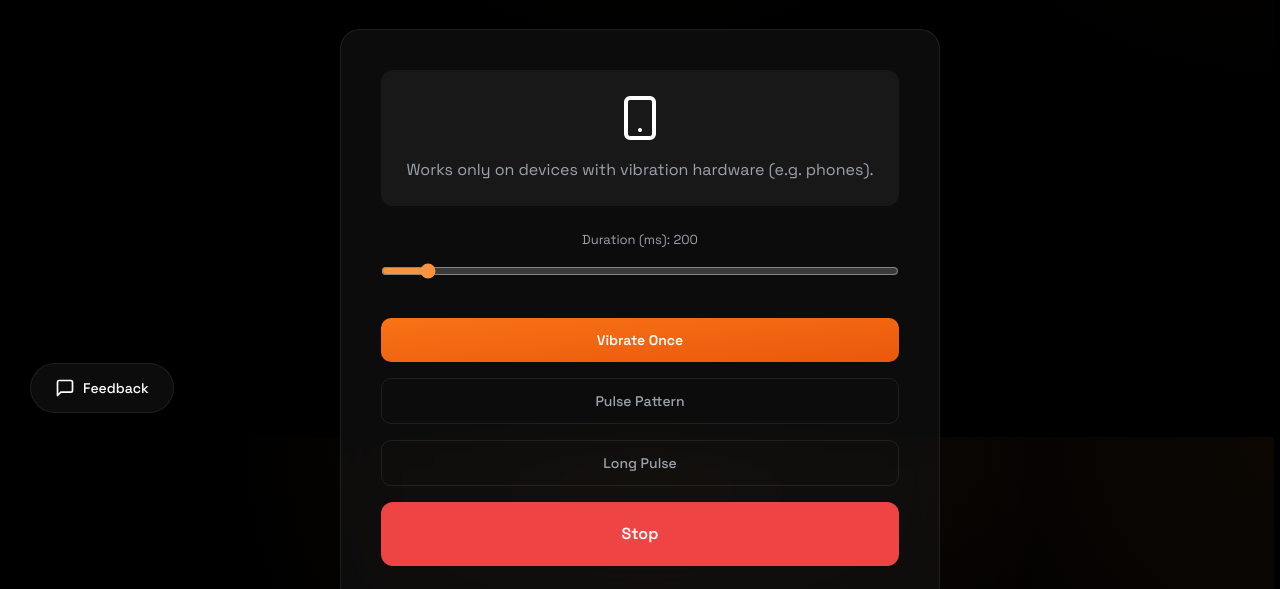
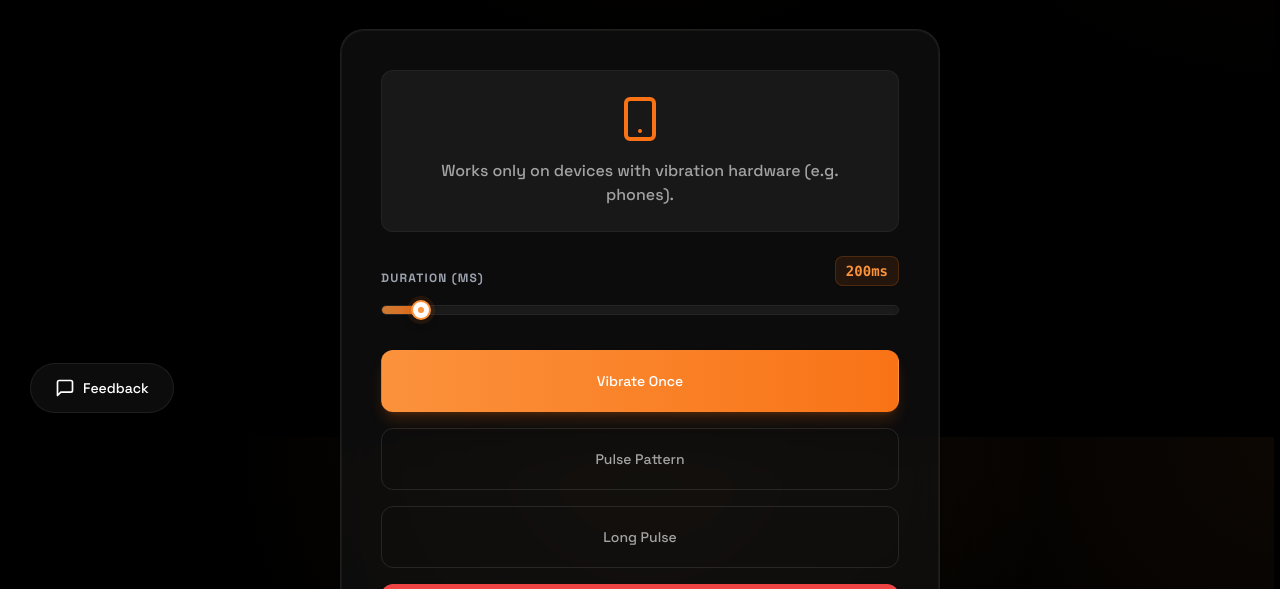
Before and after one commit to dailydevtools/Daily-Dev-Tools, a Next.js app: page /en/tools/vibration-tester in a window 1280 px wide. Shown: the part 363-952 px from the top of the page. Built offline with nearby package versions, Linux system fonts and the light colour scheme; no server answers.

Commit message:
refactor(tools): adopt Liquid design system for multiple tools
Includes fixes for light/dark mode visibility and icon styling in Mac Generator, Pretty Print URL, Timezone Converter, and Vibration Tester.

```diff
--- a/app/[locale]/tools/mac-generator/Client.tsx
+++ b/app/[locale]/tools/mac-generator/Client.tsx
@@ -9,6 +9,7 @@ import { LiquidCard } from "../../../components/ui/LiquidCard";
 import { LiquidButton } from "../../../components/ui/LiquidButton";
 import { LiquidInput } from "../../../components/ui/LiquidInput";
 import LiquidSelect from "../../../components/ui/LiquidSelect";
+import { LiquidCheckbox } from "../../../components/ui/LiquidCheckbox";
 
 export default function MacGeneratorClient() {
     const t = useTranslations('ToolPage');
@@ -75,15 +76,11 @@ export default function MacGeneratorClient() {
                         </div>
 
                         <div className="mb-8">
-                            <label className="flex items-center gap-3 text-[var(--foreground)] cursor-pointer group">
-                                <input
-                                    type="checkbox"
-                                    checked={uppercase}
-                                    onChange={e => setUppercase(e.target.checked)}
-                                    className="w-5 h-5 rounded border-gray-300 text-orange-500 focus:ring-orange-500 transition-colors bg-white/10 border-white/10"
-                                />
-                                <span className="group-hover:text-orange-500 transition-colors">{t('MacGenerator.uppercase')}</span>
-                            </label>
+                            <LiquidCheckbox
+                                checked={uppercase}
+                                onChange={setUppercase}
+                                label={t('MacGenerator.uppercase')}
+                            />
                         </div>
 
                         <LiquidButton onClick={generate} className="w-full mb-8 py-4 text-base shadow-orange-500/20 shadow-lg">
--- a/app/[locale]/tools/timezone-converter/Client.tsx
+++ b/app/[locale]/tools/timezone-converter/Client.tsx
@@ -3,6 +3,7 @@
 import { useState, useEffect } from "react";
 import { Clock } from "lucide-react";
 import ToolPageHeader from "../../../components/ToolPageHeader";
+import { LiquidInput } from "../../../components/ui/LiquidInput";
 import { useTranslations } from "next-intl";
 
 export default function TimezoneConverterClient() {
@@ -57,24 +58,34 @@ export default function TimezoneConverterClient() {
                         icon={<Clock size={28} className="text-[#fb923c]" />}
                     />
 
-                    <div className="bg-[var(--card-bg)] backdrop-blur-xl border border-[var(--card-border)] rounded-[20px] transition-all duration-300 text-[var(--foreground)] hover:bg-[var(--card-hover-bg)] hover:border-[#f9731666] hover:-translate-y-1 p-10">
+                    <div className="bg-[var(--card-bg)] backdrop-blur-xl border border-[var(--border-color)] rounded-[20px] transition-all duration-300 text-[var(--foreground)] hover:bg-[var(--card-hover-bg)] hover:border-orange-500/20 hover:-translate-y-1 p-10">
 
-                        <div className="flex gap-6 mb-10">
-                            <div className="flex-1">
-                                <label className="block mb-2 text-[#9ca3af] text-[13px]">{t('date')}</label>
-                                <input type="date" value={date} onChange={e => setDate(e.target.value)} className="input-field w-full p-3 rounded-xl bg-transparent dark:bg-black/30 border border-neutral-200 dark:border-white/10 text-[var(--foreground)]" />
+                        <div className="flex flex-wrap gap-6 mb-10">
+                            <div className="flex-1 min-w-[200px]">
+                                <label className="block mb-2 text-neutral-500 dark:text-neutral-400 text-[13px] font-medium uppercase tracking-wide">{t('date')}</label>
+                                <LiquidInput
+                                    type="date"
+                                    value={date}
+                                    onChange={e => setDate(e.target.value)}
+                                    className="dark:[color-scheme:dark]"
+                                />
                             </div>
-                            <div className="flex-1">
-                                <label className="block mb-2 text-[#9ca3af] text-[13px]">{t('time')}</label>
-                                <input type="time" value={time} onChange={e => setTime(e.target.value)} className="input-field w-full p-3 rounded-xl bg-transparent dark:bg-black/30 border border-neutral-200 dark:border-white/10 text-[var(--foreground)]" />
+                            <div className="flex-1 min-w-[200px]">
+                                <label className="block mb-2 text-neutral-500 dark:text-neutral-400 text-[13px] font-medium uppercase tracking-wide">{t('time')}</label>
+                                <LiquidInput
+                                    type="time"
+                                    value={time}
+                                    onChange={e => setTime(e.target.value)}
+                                    className="dark:[color-scheme:dark]"
+                                />
                             </div>
                         </div>
 
-                        <div className="flex flex-col gap-4">
+                        <div className="flex flex-col gap-3">
                             {results.map(r => (
-                                <div key={r.name} className="flex justify-between p-4 bg-white/5 rounded-xl">
-                                    <span className="text-[#9ca3af]">{r.name}</span>
-                                    <span className="text-white font-semibold">{r.time}</span>
+                                <div key={r.name} className="flex justify-between items-center p-4 bg-neutral-100 dark:bg-white/5 border border-transparent hover:border-orange-500/30 rounded-xl transition-all">
+                                    <span className="text-neutral-500 dark:text-neutral-400 font-medium">{r.name}</span>
+                                    <span className="text-[var(--foreground)] font-semibold font-mono">{r.time}</span>
                                 </div>
                             ))}
                         </div>
--- a/app/[locale]/tools/vibration-tester/Client.tsx
+++ b/app/[locale]/tools/vibration-tester/Client.tsx
@@ -3,6 +3,9 @@
 import { useState } from "react";
 import { Smartphone } from "lucide-react";
 import ToolPageHeader from "../../../components/ToolPageHeader";
+import { LiquidCard } from "../../../components/ui/LiquidCard";
+import { LiquidButton } from "../../../components/ui/LiquidButton";
+import { LiquidSlider } from "../../../components/ui/LiquidSlider";
 import { useTranslations } from "next-intl";
 
 export default function VibrationTesterClient() {
@@ -25,32 +28,53 @@ export default function VibrationTesterClient() {
                         icon={<Smartphone size={28} className="text-[#fb923c]" />}
                     />
 
-                    <div className="bg-[var(--card-bg)] backdrop-blur-xl border border-[var(--card-border)] rounded-[20px] transition-all duration-300 text-[var(--foreground)] hover:bg-[var(--card-hover-bg)] hover:border-[#f9731666] hover:-translate-y-1 p-10 text-center">
-                        <div className="mb-6 p-6 bg-white/5 rounded-xl">
-                            <Smartphone size={48} className="text-white mx-auto mb-4" />
-                            <div className="text-[#9ca3af]">{t('worksOnly')}</div>
+                    <LiquidCard className="p-10 text-center">
+                        <div className="mb-6 p-6 bg-neutral-100 dark:bg-white/5 rounded-xl border border-neutral-200 dark:border-white/5 transition-colors">
+                            <Smartphone size={48} className="text-orange-500 mx-auto mb-4" />
+                            <div className="text-neutral-500 dark:text-neutral-400 font-medium">{t('worksOnly')}</div>
                         </div>
 
                         <div className="mb-8">
-                            <label className="block mb-3 text-[#9ca3af] text-[13px]">{t('duration')}: {duration}</label>
-                            <input type="range" min="50" max="2000" step="50" value={duration} onChange={e => setDuration(Number(e.target.value))} className="w-full accent-[#fb923c]" />
+                            <LiquidSlider
+                                label={t('duration')}
+                                value={duration}
+                                min="50"
+                                max="2000"
+                                step="50"
+                                valueDisplay={`${duration}ms`}
+                                onChange={e => setDuration(Number(e.target.value))}
+                            />
                         </div>
 
                         <div className="grid gap-4">
-                            <button onClick={() => vibrate(duration)} className="inline-flex items-center justify-center gap-2 bg-gradient-to-br from-[#f97316] to-[#ea580c] text-white font-semibold text-sm px-6 py-3 rounded-[10px] border-none cursor-pointer transition-all duration-300 no-underline hover:-translate-y-0.5 hover:shadow-[0_8px_24px_rgba(249,115,22,0.3)] p-5">
+                            <LiquidButton onClick={() => vibrate(duration)} className="py-5 shadow-lg shadow-orange-500/20">
                                 {t('vibrateOnce')}
-                            </button>
-                            <button onClick={() => vibrate([200, 100, 200, 100, 200])} className="inline-flex items-center justify-center gap-2 bg-transparent text-[var(--muted-text)] font-medium text-sm px-6 py-3 rounded-[10px] border border-[var(--border-color)] cursor-pointer transition-all duration-300 no-underline hover:bg-[var(--card-hover-bg)] hover:border-[var(--orange-400)] hover:text-[var(--title-color)] p-5">
+                            </LiquidButton>
+
+                            <LiquidButton
+                                variant="ghost"
+                                onClick={() => vibrate([200, 100, 200, 100, 200])}
+                                className="py-5 border-neutral-200 dark:border-white/10 hover:bg-neutral-100 dark:hover:bg-white/10 text-neutral-600 dark:text-neutral-400"
+                            >
                                 {t('pulsePattern')}
-                            </button>
-                            <button onClick={() => vibrate([500, 100, 500, 100, 1000])} className="inline-flex items-center justify-center gap-2 bg-transparent text-[var(--muted-text)] font-medium text-sm px-6 py-3 rounded-[10px] border border-[var(--border-color)] cursor-pointer transition-all duration-300 no-underline hover:bg-[var(--card-hover-bg)] hover:border-[var(--orange-400)] hover:text-[var(--title-color)] p-5">
+                            </LiquidButton>
+
+                            <LiquidButton
+                                variant="ghost"
+                                onClick={() => vibrate([500, 100, 500, 100, 1000])}
+                                className="py-5 border-neutral-200 dark:border-white/10 hover:bg-neutral-100 dark:hover:bg-white/10 text-neutral-600 dark:text-neutral-400"
+                            >
                                 {t('longPulse')}
-                            </button>
-                            <button onClick={() => vibrate(0)} className="p-5 rounded-xl bg-[#ef4444] text-white border-none font-semibold cursor-pointer hover:bg-[#dc2626] transition-colors">
+                            </LiquidButton>
+
+                            <button
+                                onClick={() => vibrate(0)}
+                                className="p-5 rounded-xl bg-red-500 text-white border-none font-semibold cursor-pointer hover:bg-red-600 hover:-translate-y-1 transition-all shadow-lg shadow-red-500/20 active:scale-95 duration-200"
+                            >
                                 {t('stop')}
                             </button>
                         </div>
-                    </div>
+                    </LiquidCard>
 
                 </div>
             </div>
```
Also changed, not shown: app/[locale]/tools/pretty-print-url/Client.tsx (+13 -10 lines).
